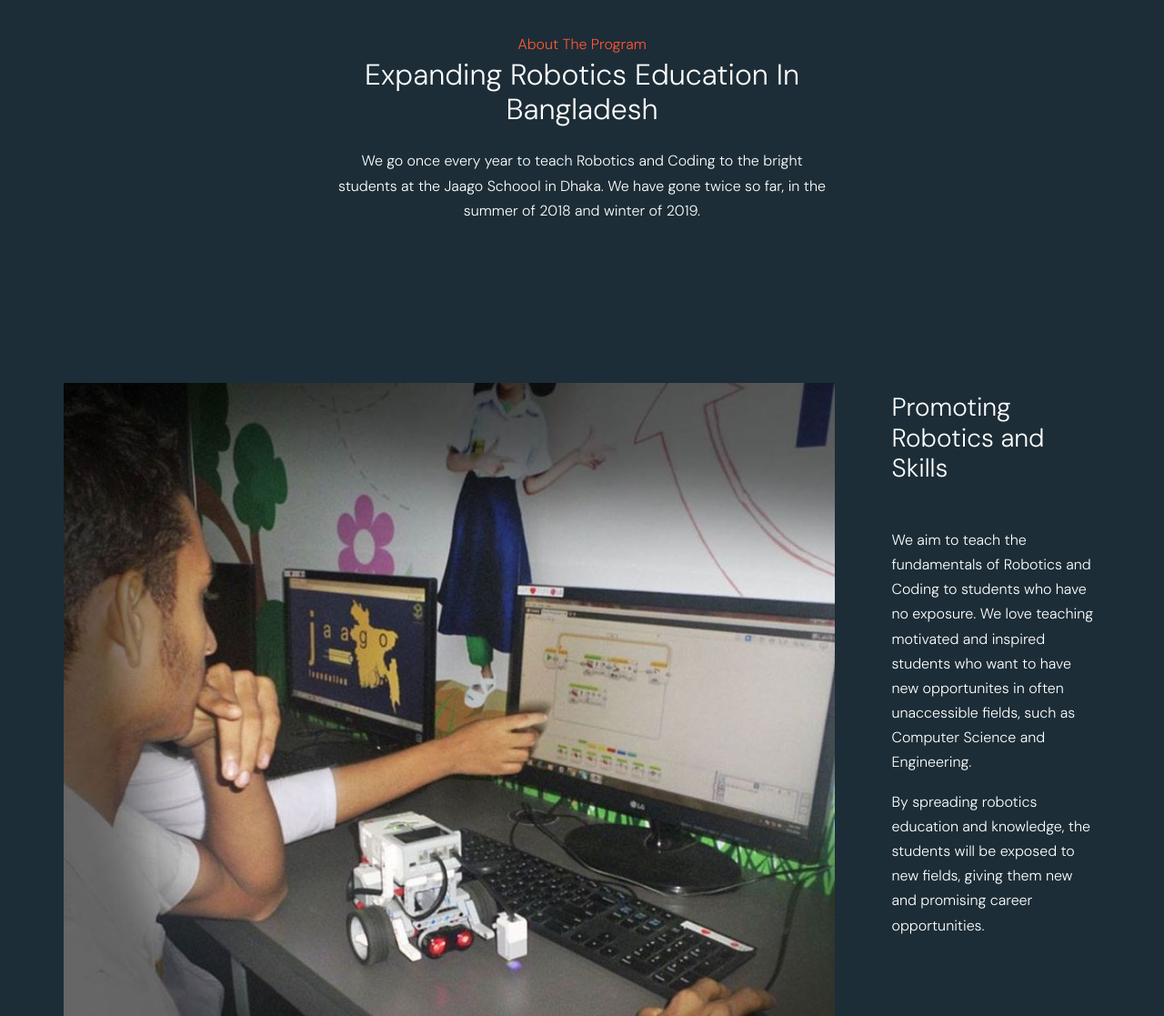
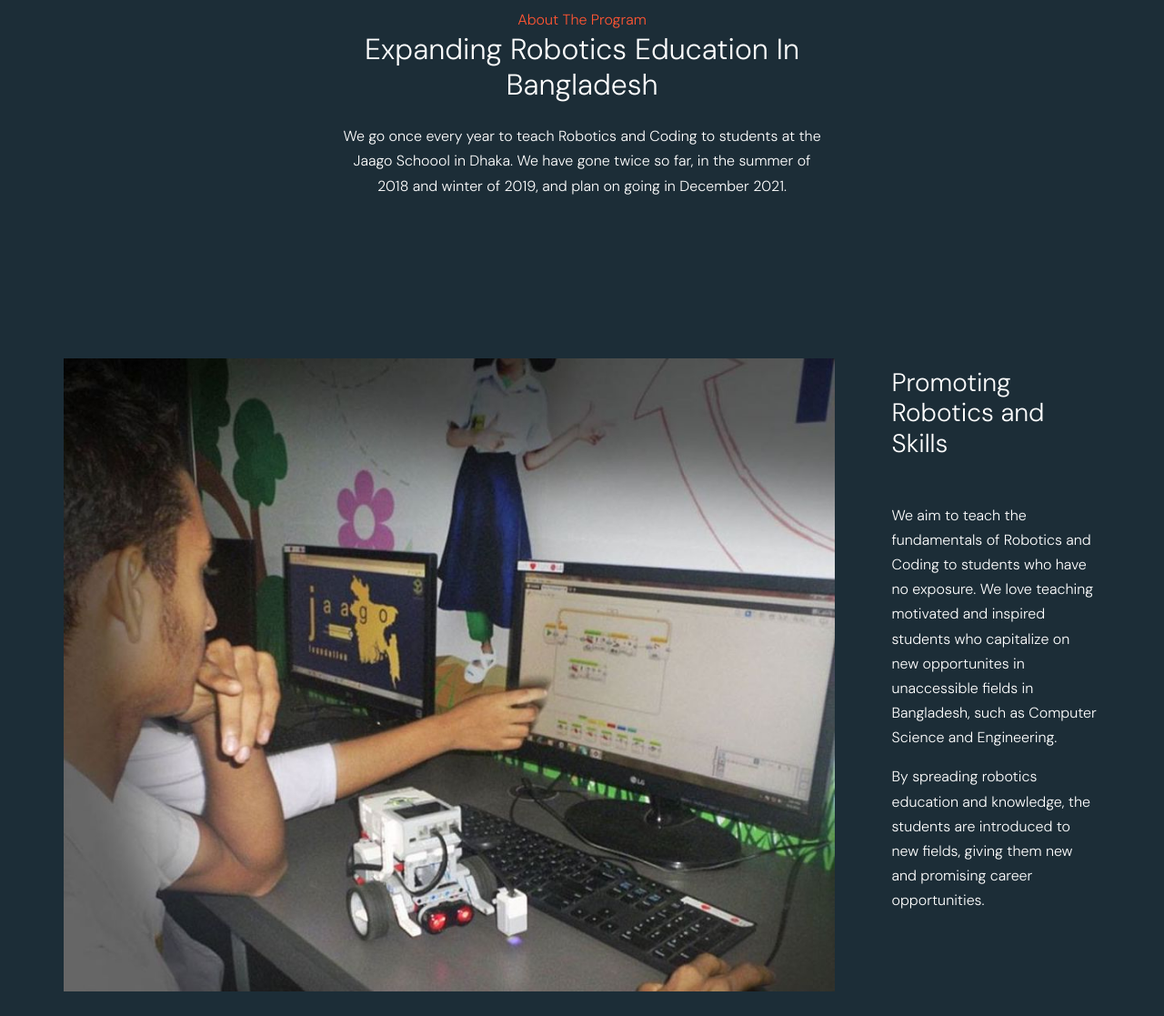
Before and after one commit to ayaanzhaque/Jaago-Robotics-Website, a plain HTML site: page index.html in a window 1280 px wide. Shown: the part 1900-3017 px from the top of the page at 91% size. Drawn offline with Linux system fonts and the light colour scheme; files whose address does not match are found by name.

Commit message:
Update index.html

```diff
--- a/index.html
+++ b/index.html
@@ -116,8 +116,7 @@
               As a branch of the Jaago
               Foundation, we teach Robotics, Coding, and STEM to students
               in Bangladesh at the Jaago Foundation. We use the Lego Mindstorms EV3 Robotics kit to help
-              young students learn introductory robotics concepts, providing new opportunities for
-              students who attend Jaago tuition free.
+              young students learn introductory robotics concepts, providing new opportunities for Bangladeshi students.
             </p>
           </div>
         </div>
@@ -152,9 +151,8 @@
                 Expanding Robotics Education In Bangladesh
               </h2>
               <p>
-                We go once every year to teach Robotics and Coding to the bright
-                students at the Jaago Schoool in Dhaka. We have gone twice so
-                far, in the summer of 2018 and winter of 2019.
+                We go once every year to teach Robotics and Coding to students at the Jaago Schoool in Dhaka. We have gone twice so
+                far, in the summer of 2018 and winter of 2019, and plan on going in December 2021.
               </p>
             </div>
           </div>
@@ -171,13 +169,12 @@
                 <p>
                   We aim to teach the fundamentals of Robotics and Coding to
                   students who have no exposure. We love teaching
-                  motivated and inspired students who want to have new
-                  opportunites in often unaccessible fields, such as Computer
+                  motivated and inspired students who capitalize on new
+                  opportunites in unaccessible fields in Bangladesh, such as Computer
                   Science and Engineering.
                 </p>
                 <p>
-                  By spreading robotics education and knowledge, the students will be
-                  exposed to new fields, giving them new and promising career opportunities.
+                  By spreading robotics education and knowledge, the students are introduced to new fields, giving them new and promising career opportunities.
                 </p>
               </div>
             </div>
@@ -254,7 +251,7 @@
                   <h3>Board Presentation</h3>
                   <p>
                     For the last session with our groups the students gave a
-                    presentation to the JAAGO Board explaining the work they
+                    presentation to the Jaago Board explaining the work they
                     have done in the past two weeks, and why it matters. This
                     was a huge success as the students were able to do this
                     without the help of us, or their teacher.
```
